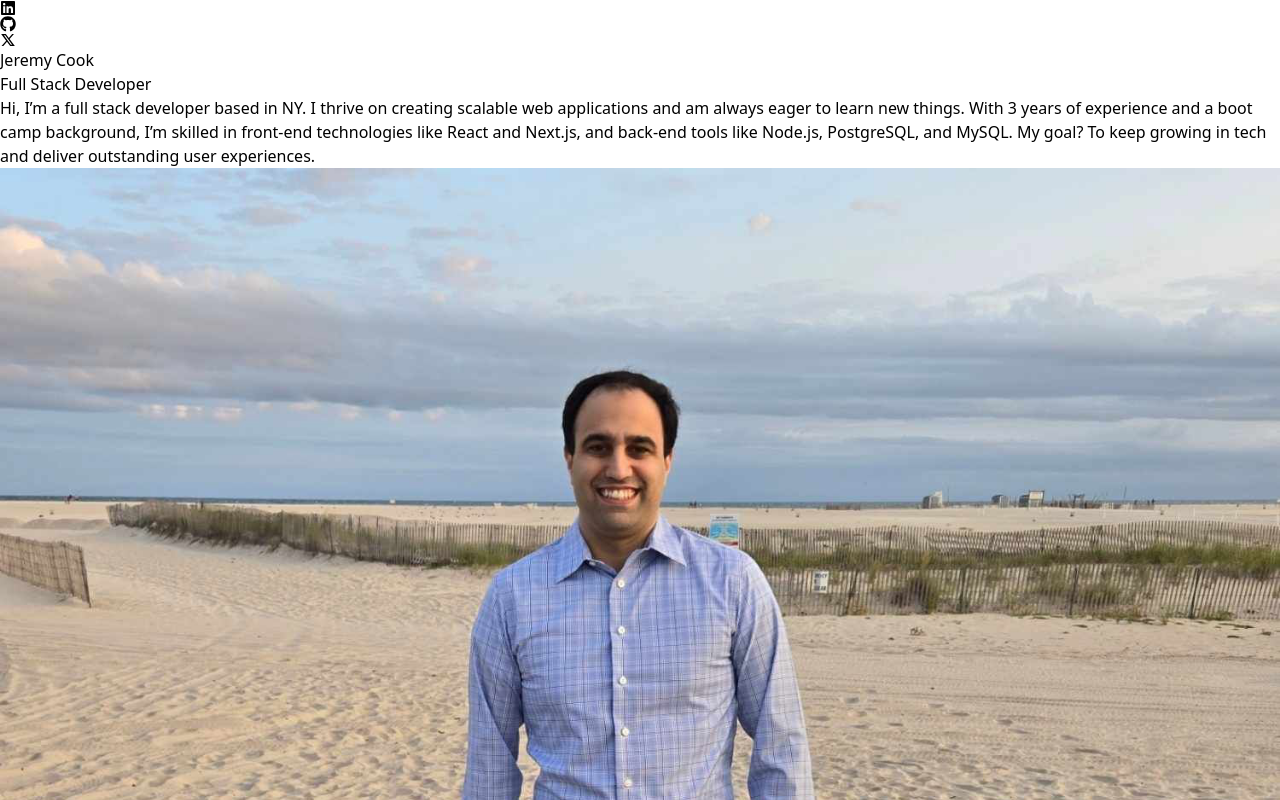
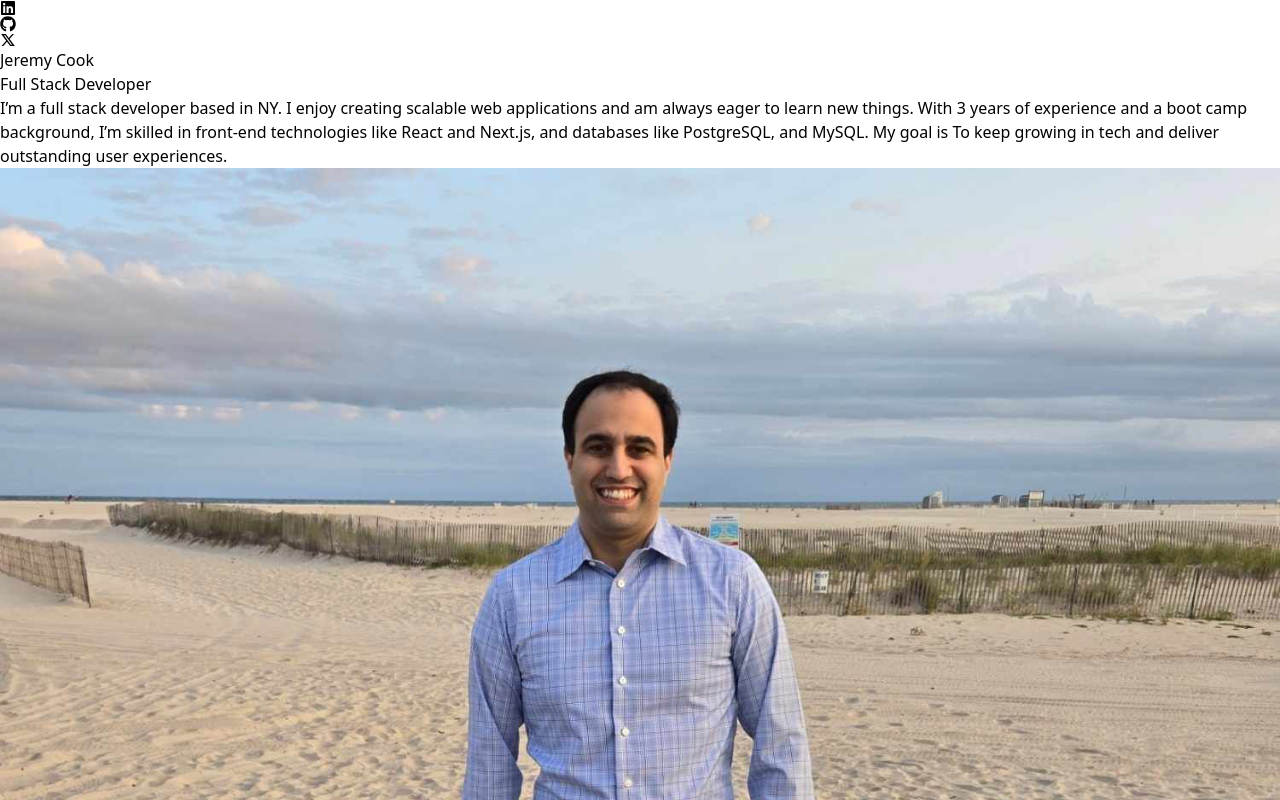
Before and after one commit to JC00K/JC00K.github.io, a React (Vite) app: page / in a window 1280 px wide. Shown: the top 800 px of the page. Built offline with nearby package versions, Linux system fonts and the light colour scheme.

Commit message:
touch ups

```diff
--- a/src/constants/index.js
+++ b/src/constants/index.js
@@ -1,4 +1,4 @@
-export const HERO_CONTENT = `Hi, I’m a full stack developer based in NY. I thrive on creating scalable web applications and am always eager to learn new things. With 3 years of experience and a boot camp background, I’m skilled in front-end technologies like React and Next.js, and back-end tools like Node.js, PostgreSQL, and MySQL. My goal? To keep growing in tech and deliver outstanding user experiences.`;
+export const HERO_CONTENT = `I’m a full stack developer based in NY. I enjoy creating scalable web applications and am always eager to learn new things. With 3 years of experience and a boot camp background, I’m skilled in front-end technologies like React and Next.js, and databases like PostgreSQL, and MySQL. My goal is To keep growing in tech and deliver outstanding user experiences.`;
 
 export const ABOUT_TEXT = `I’m a boot camp graduate with a background in the sports media streaming industry, having worked with Major League Baseball and Disney Streaming Services. At Full Stack Academy, I honed my skills in building web applications using React, Node.js, Express, and various databases. My passion for technology stems from a curiosity about how things work at a granular level and a desire for continuous learning. I bring a team-player mindset and a coach’s mentality from my previous career. Outside of coding, you can find me playing sports (and esports), gaming with friends, or enjoying some anime.`;
 
```
